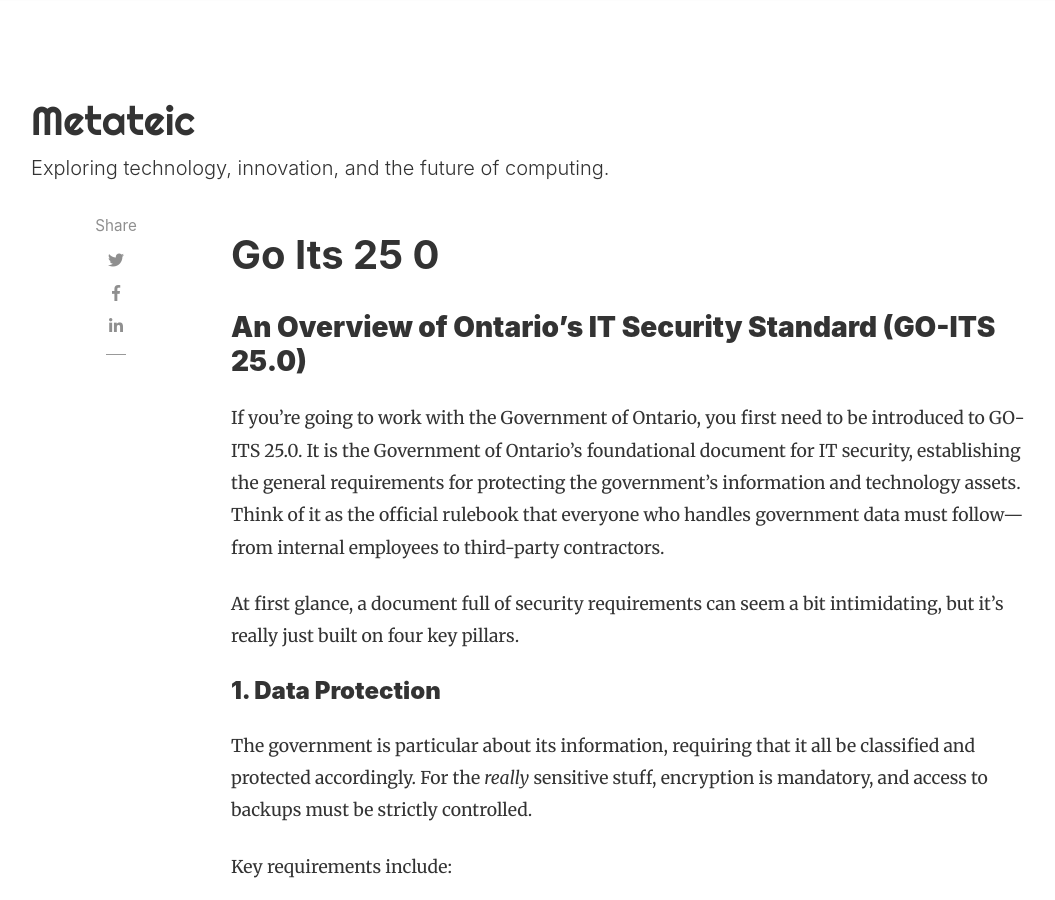
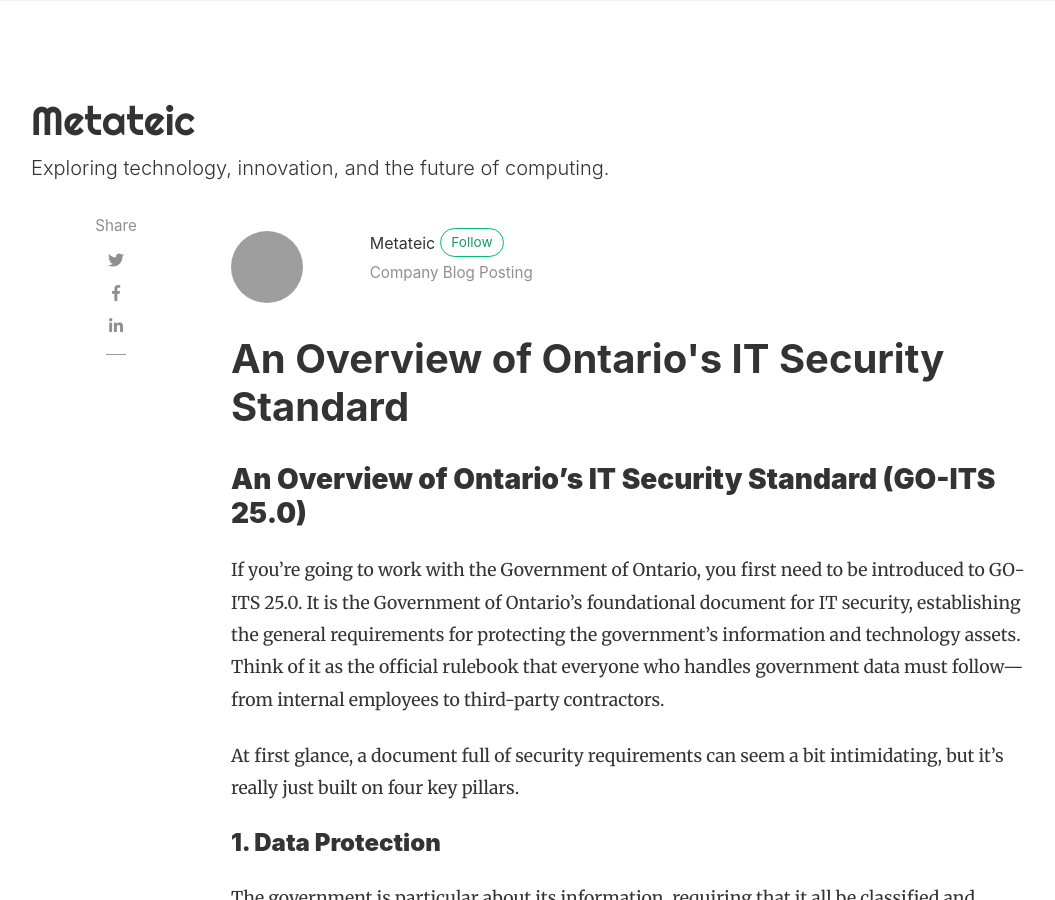
Before and after one commit to metateic/metateic-blog, a Jekyll site: the page built from _posts/2024-09-01-go-its-25-0.md, in a window 1280 px wide and 900 px high. Shown: the whole window, without its empty margins (54-1109 px from the left). Built offline with Jekyll 4.4.1, drawn with Linux system fonts in a browser that asks for light colours; nearby versions of some CDN libraries; our own code applies the rules of GitHub Pages for plain Markdown files; comment, search, counter and statistics services are not loaded; some of the changed text lies outside the part shown; grey boxes are pictures that could not be loaded.

Commit message:
Update 2024-09-01-go-its-25-0.md

```diff
--- a/_posts/2024-09-01-go-its-25-0.md
+++ b/_posts/2024-09-01-go-its-25-0.md
@@ -1,3 +1,13 @@
+---
+layout: post
+title: "An Overview of Ontario's IT Security Standard"
+date: 2024-09-01
+author: metateic
+categories: [Technology, Security, Canadian]
+tags: [security, technology]
+excerpt: "Read a snapshot into GO ITS 25.0!"
+---
+
 ### **An Overview of Ontario's IT Security Standard (GO-ITS 25.0)**
 
 If you're going to work with the Government of Ontario, you first need to be introduced to GO-ITS 25.0. It is the Government of Ontario's foundational document for IT security, establishing the general requirements for protecting the government's information and technology assets. Think of it as the official rulebook that everyone who handles government data must follow—from internal employees to third-party contractors.
```
